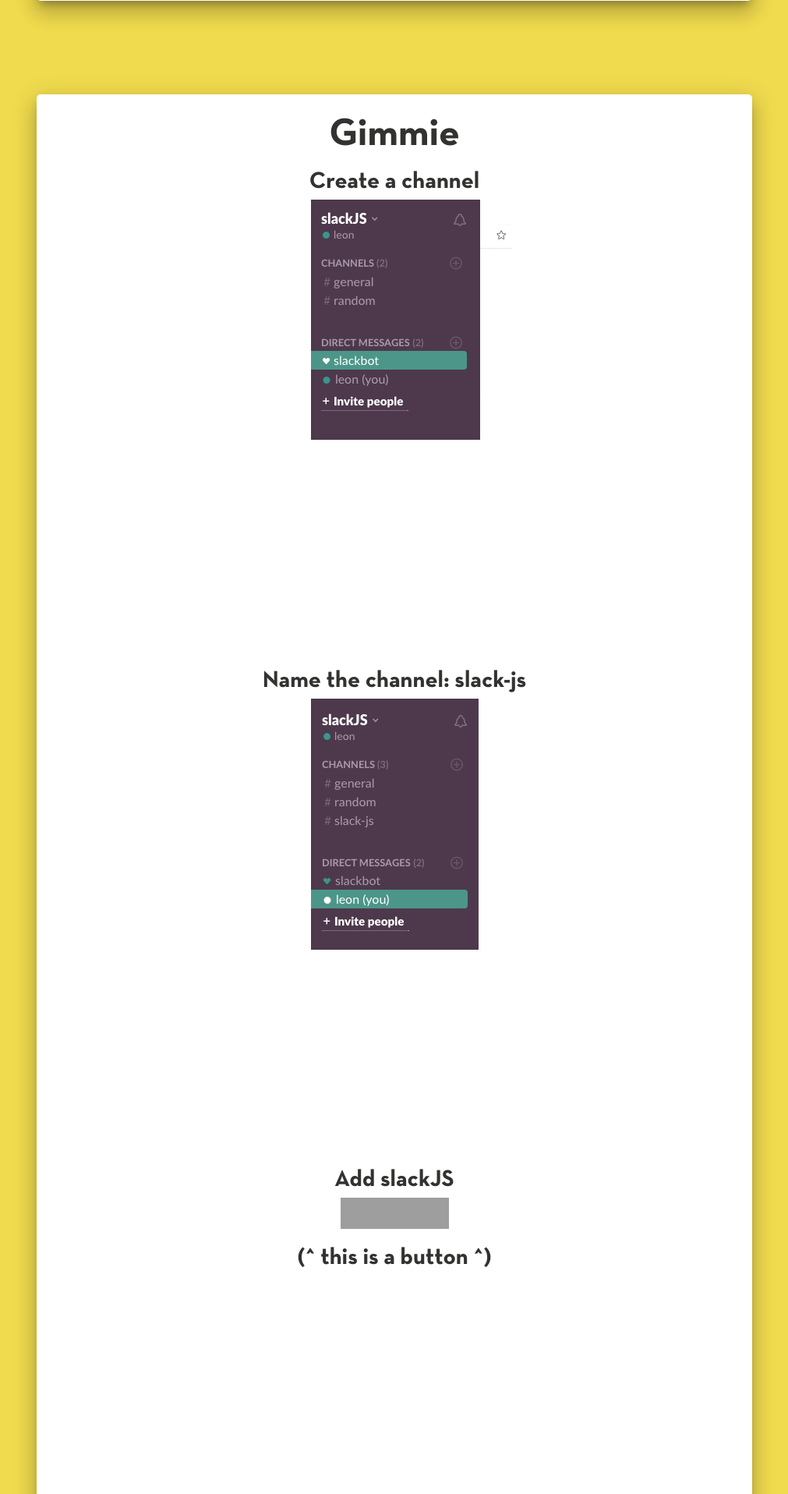
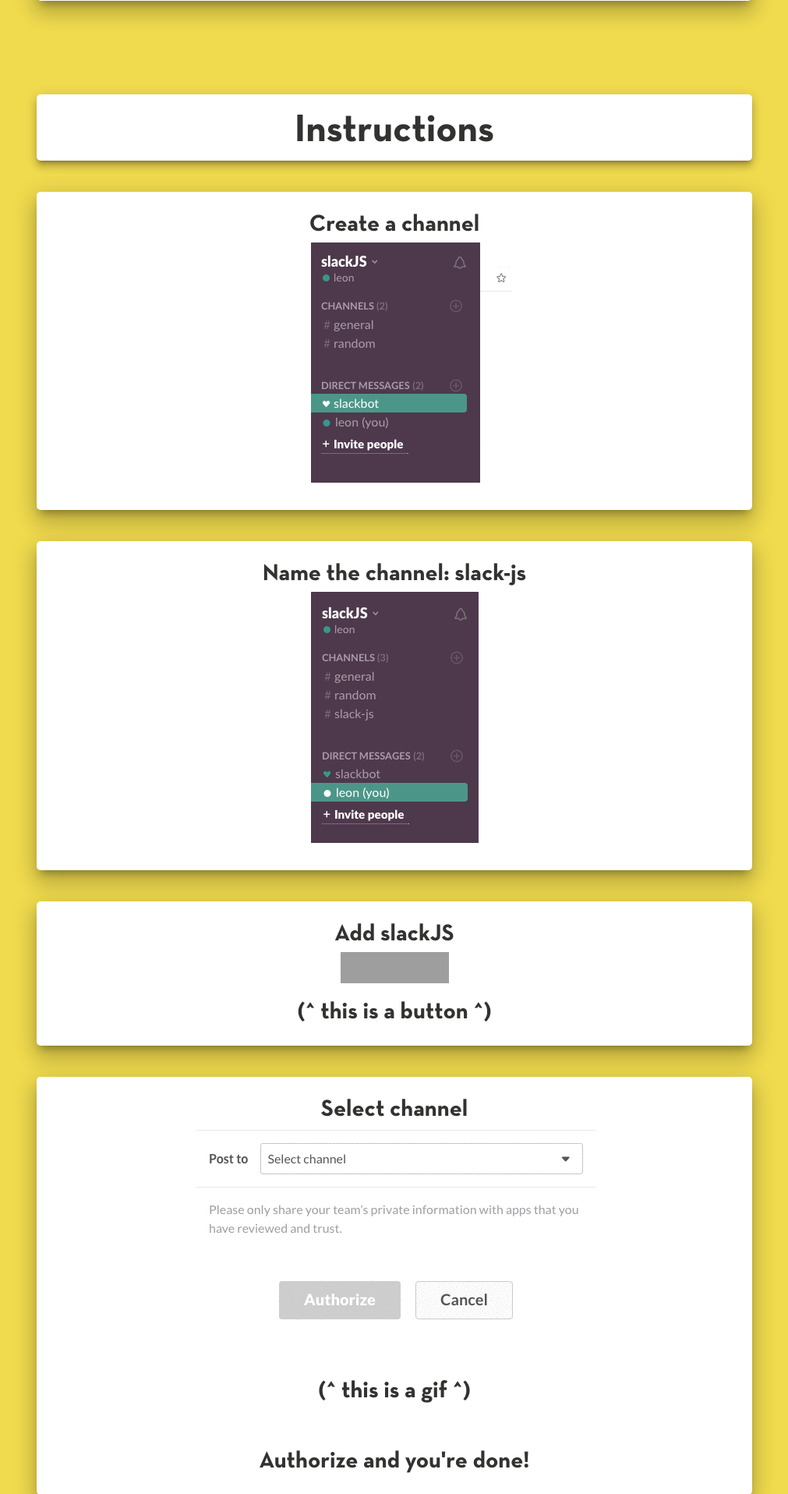
Before and after one commit to leon-do/slackJS, a PHP site: page / in a window 1280 px wide. Shown: the part 1596-3512 px from the top of the page at 78% size, without its empty margins (134-1145 px from the left). Run offline with PHP 8.4, Linux system fonts and the light colour scheme; some libraries are stand-ins or nearby versions; grey boxes are pictures that could not be loaded.

Commit message:
less white space

```diff
--- a/assets/style.css
+++ b/assets/style.css
@@ -68,12 +68,14 @@
     margin-bottom: 40px;
 }
 .instructionsTitle{
-    padding-top: 15px;
+    padding-top: 10px;
     font-size: 0.5em;
 }
 .instructions{
+    padding-top: 20px;
+    padding-bottom: 20px;
     font-size: 0.3em;
-    min-height: 80vh;
+    /*min-height: 80vh;*/
 }
 #selectChannelGif{
     width: 100%;
--- a/index.html
+++ b/index.html
@@ -73,26 +73,29 @@
 
 
 
-            <div class="instructionsContainer row z-depth-5 col s12">
+            <div class="instructionsContainer row z-depth-4 col s12">
 
-                <div class="instructionsTitle">Gimmie</div>
+                <div class="instructionsTitle">Instructions</div>
+
+            </div>
 
 
-                <div class="instructions">
+                <div class="instructions instructionsContainer row z-depth-5 col s12">
                     Create a channel
                     <br>
                     <img src='assets/images/1.gif' id='createChannelGif'/>
                 </div>
 
 
-                <div class="instructions">
+
+                <div class="instructions instructionsContainer row z-depth-5 col s12">
                     Name the channel: slack-js
                     <br>
                     <img src='assets/images/2.gif' id='nameChannelGif'/>
                 </div>
 
 
-                <div class="instructions">
+                <div class="instructions instructionsContainer row z-depth-5 col s12">
                     Add slackJS
                     <br>
                     <a href="https://slack.com/oauth/authorize?scope=incoming-webhook&client_id=114584184884.113818902496"><img alt="Add to Slack" height="40" width="139" src="https://platform.slack-edge.com/img/add_to_slack.png" srcset="https://platform.slack-edge.com/img/add_to_slack.png 1x, https://platform.slack-edge.com/img/add_to_slack@2x.png 2x" /></a>
@@ -101,26 +104,18 @@
                 </div>
 
 
-                <div class="instructions">
+                <div class="instructions instructionsContainer row z-depth-5 col s12">
                     Select channel
                     <br>
                     <img src='assets/images/3.gif' id='selectChannelGif'/>
                     <br>
                     (^ this is a gif ^)
+                    <br><br>
+                    Authorize and you're done!
                 </div>
 
                 <br>
 
-                <div class="instructions">
-                    Authorize and you're done!
-                </div>
-
-
-                <div class='theEnd'>
-                    Seriously. That's it.
-                </div>
-
-            </div>
 
 
             <a href="https://github.com/leon-do/slackJS-questions" target="_blank">
```
